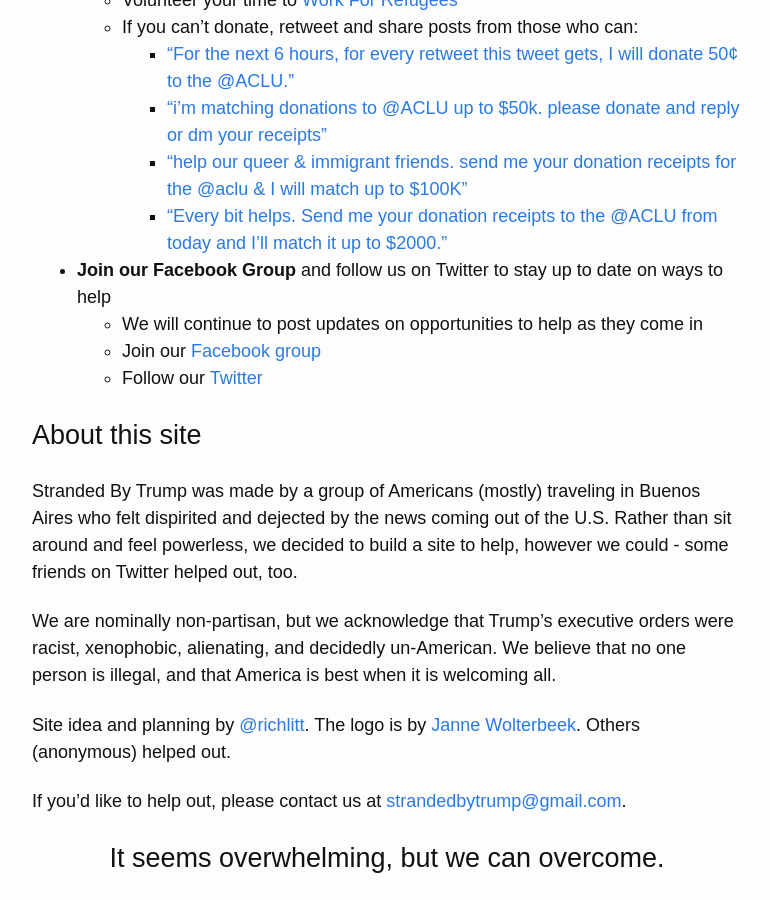
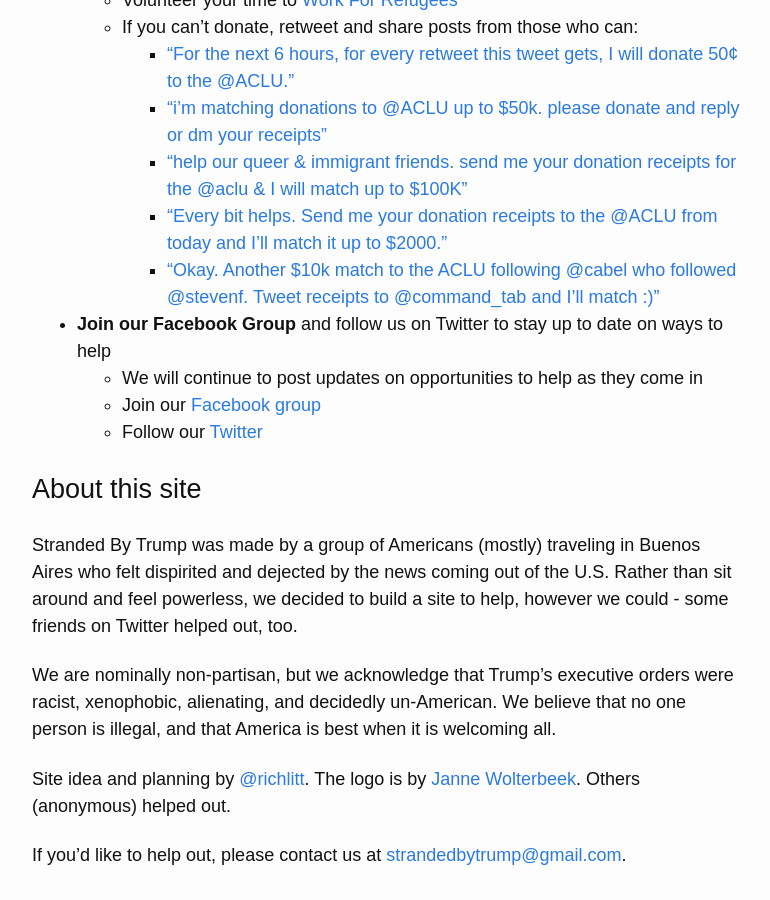
Before and after one commit to RichardLitt/stranded-by-trump, a Jekyll site: the page built from index.md, in a window 1280 px wide and 900 px high, scrolled down 2976 px. Shown: the whole window, without its empty margins (253-1023 px from the left). Built offline with Jekyll 4.4.1, drawn with Linux system fonts in a browser that asks for light colours; nearby versions of some CDN libraries; our own code applies the rules of GitHub Pages for plain Markdown files.

Commit message:
Add tweet

```diff
--- a/index.md
+++ b/index.md
@@ -82,6 +82,7 @@ Here’s what you can do to help those in desperate need right now:
       * ["i'm matching donations to @ACLU up to  $50k. please donate and reply or dm your receipts"](https://twitter.com/dhof/status/825525689533227008)
       * ["help our queer & immigrant friends. send me your donation receipts for the @aclu & I will match up to $100K"](https://twitter.com/Sia/status/825459576036220929)
       * ["Every bit helps. Send me your donation receipts to the @ACLU from today and I'll match it up to $2000."](https://twitter.com/goldroom/status/825504681820450817)
+      * ["Okay. Another $10k match to the ACLU following @cabel who followed @stevenf. Tweet receipts to @command_tab and I'll match :)"](https://twitter.com/stewart/status/825581768241606656)
   * **Join our Facebook Group** and follow us on Twitter to stay up to date on ways to help
     * We will continue to post updates on opportunities to help as they come in
     * Join our [Facebook group](https://www.facebook.com/groups/155248034975170/)
```
